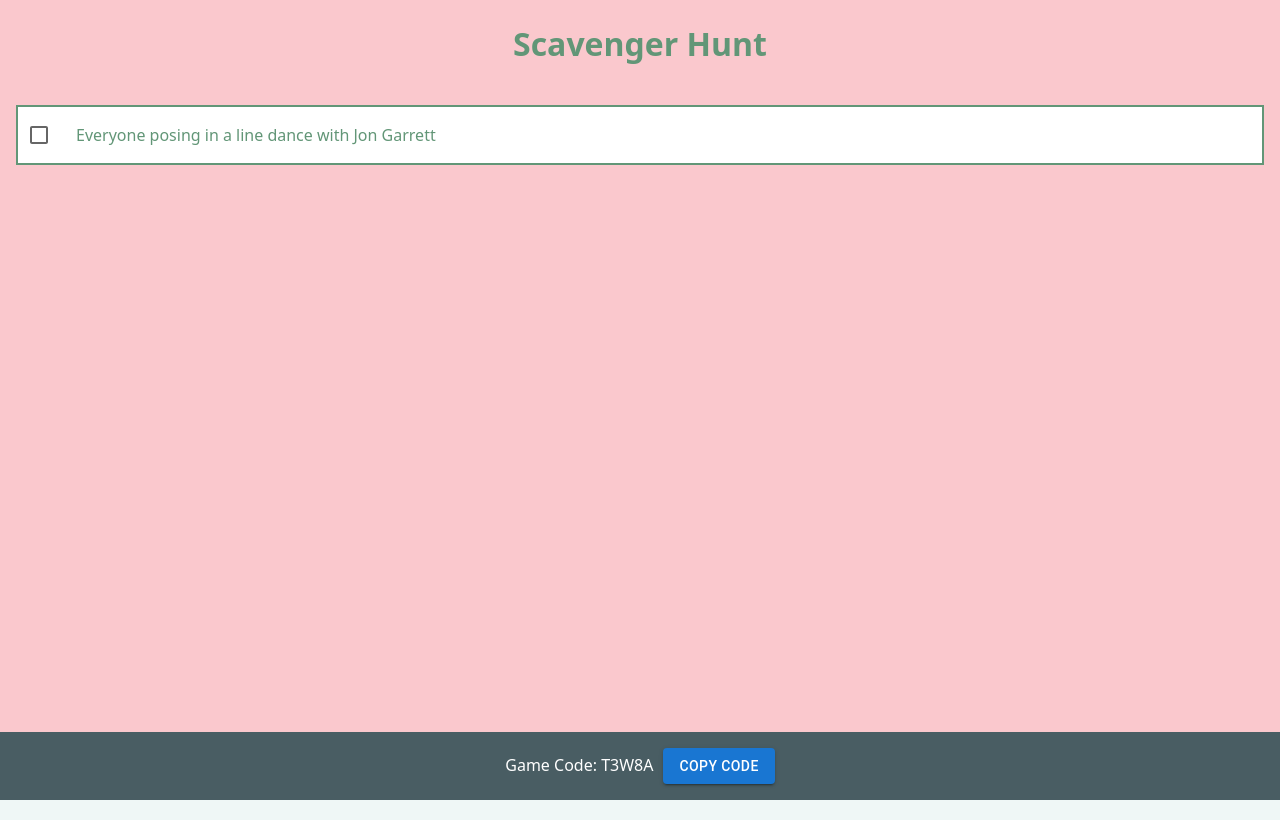
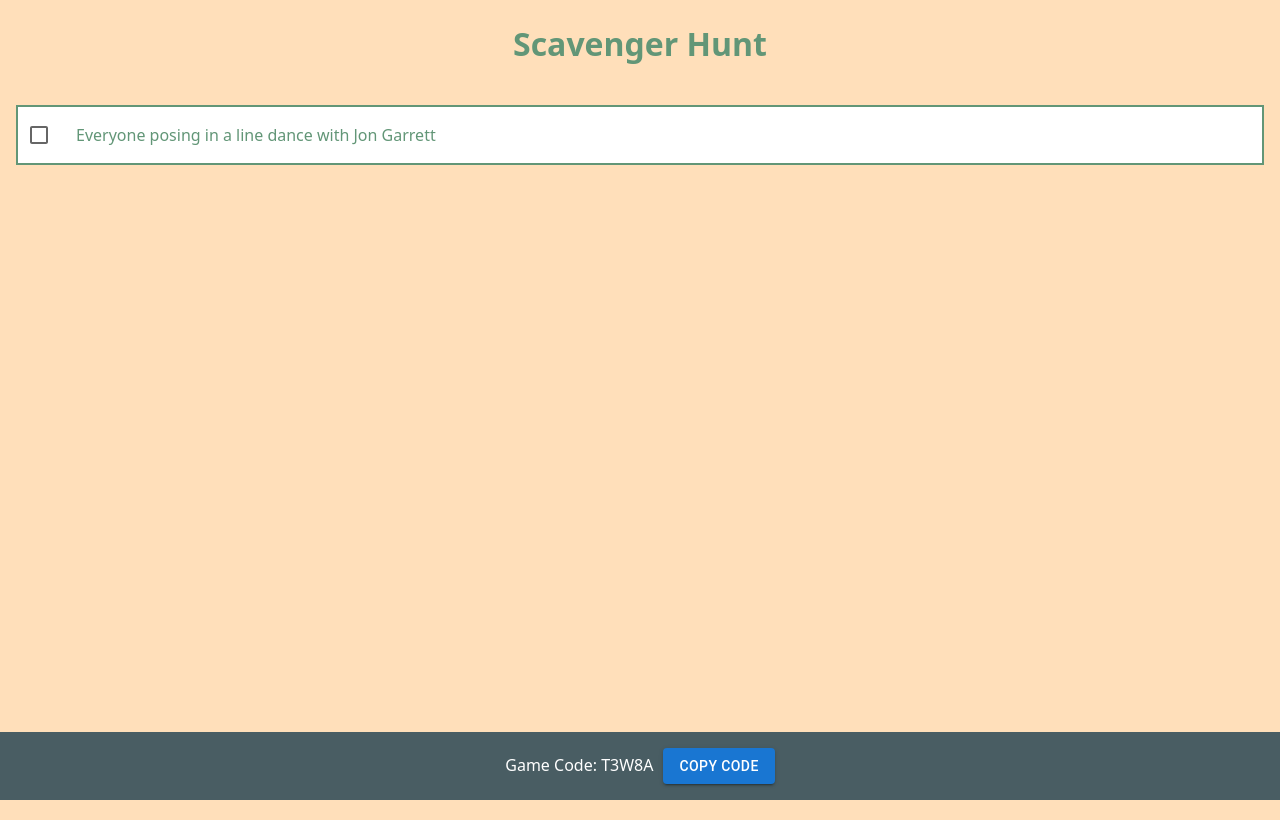
Before and after one commit to robertddobyns/scavhunt525, a React (Vite) app: page / in a window 1280 px wide. Both pictures are taken after a click on the button "NEW GAME". Built offline with nearby package versions, Linux system fonts and the light colour scheme.

Commit message:
Playing with colors

```diff
--- a/src/Game.jsx
+++ b/src/Game.jsx
@@ -81,8 +81,9 @@ const Main = styled("div")(() => ({
   display: "flex",
   flexDirection: "column",
   height: "100%",
-  backgroundColor: "var(--pink)",
-  paddingBottom: "60px",
+  backgroundColor: "var(--porange)",
+  color: "var(--green)",
+  paddingBottom: "100px",
   minHeight: "90vh",
 }));
 
--- a/src/index.css
+++ b/src/index.css
@@ -4,7 +4,7 @@
   font-weight: 400;
 
   color: var(--green);
-  background-color: var(--lightpink);
+  background-color: var(--pyellow);
 
   font-synthesis: none;
   text-rendering: optimizeLegibility;
@@ -24,6 +24,13 @@
   --lightpink: #eff7f6;
   --pink2: #f7d6e0;
   --darkpink: #f2b5d4;
+
+  /* Spring 3 */
+  --ppink: #ffb3ba;
+  --porange: #ffdfba;
+  --pyellow: #fffbba;
+  --pgreen: #baffc9;
+  --pblue: #bae1ff;
 }
 
 body {
```
